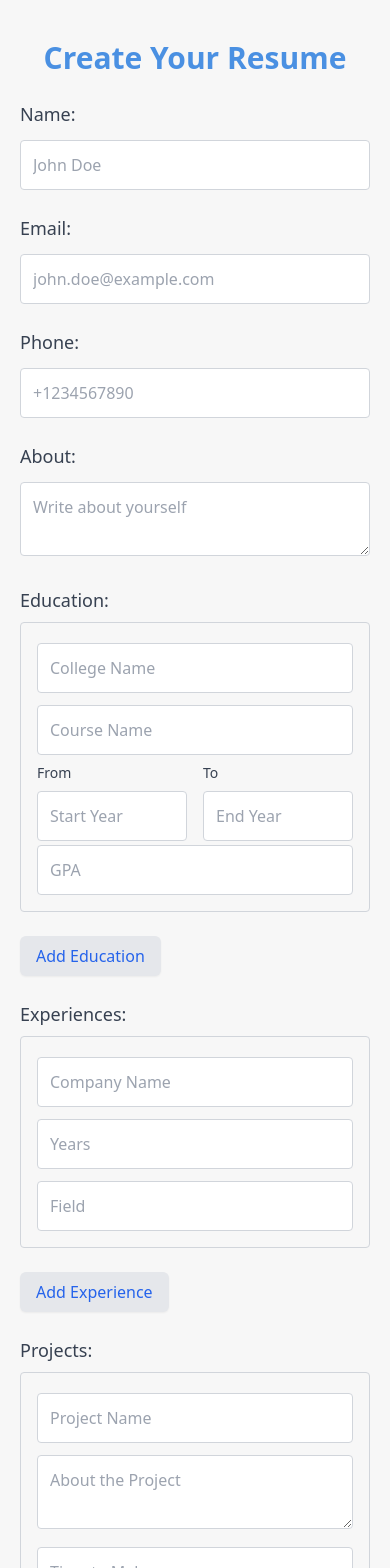
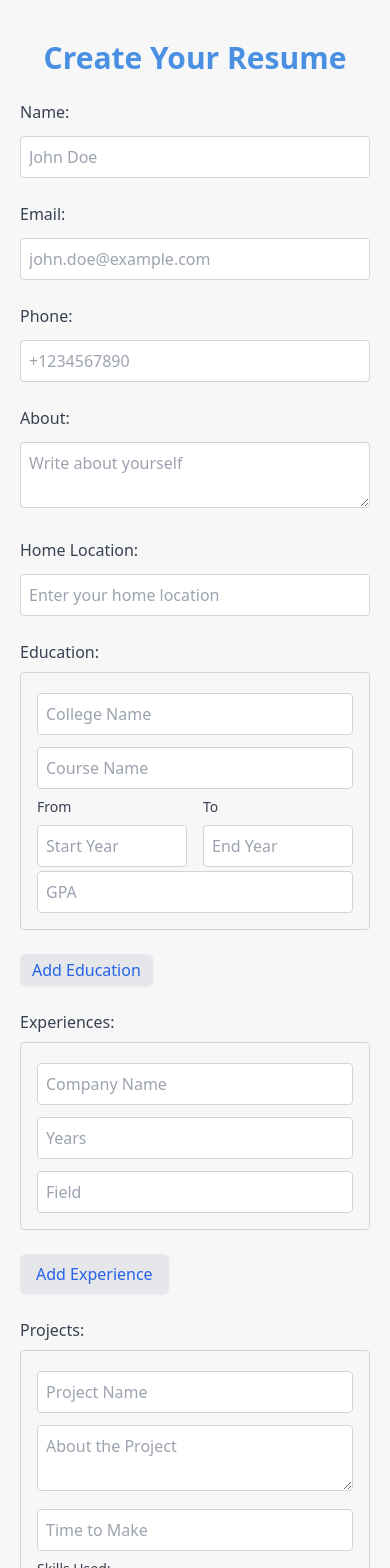
Before and after one commit to senapati484/coreResume, a React (Vite) app: page /create-pdf in a window 390 px wide. Shown: the top 1568 px of the page. Built offline with nearby package versions, Linux system fonts and the light colour scheme; what @react-pdf/renderer would draw is missing.

Commit message:
updating hero and create page

```diff
--- a/src/create-pdf/index.jsx
+++ b/src/create-pdf/index.jsx
@@ -9,6 +9,7 @@ export function CreatePdf() {
     email: "",
     phone: "",
     about: "",
+    homeLocation: "",
     experience: [{ company: "", years: "", field: "" }], // Ensure initial state is an array
     skills: [""],
     education: [
@@ -23,6 +24,7 @@ export function CreatePdf() {
     if (location.state?.formData) {
       setFormData({
         ...location.state.formData,
+        homeLocation: location.state.formData.homeLocation || "",
         experience: Array.isArray(location.state.formData.experience)
           ? location.state.formData.experience
           : [{ company: "", years: "", field: "" }],
@@ -136,7 +138,7 @@ export function CreatePdf() {
       <form className="space-y-6">
         {/* Name Input */}
         <div>
-          <label className="block text-gray-700 text-lg font-medium mb-2">
+          <label className="block text-gray-700 lg:text-lg md:text-md text-base font-medium mb-2">
             Name:
           </label>
           <input
@@ -144,14 +146,14 @@ export function CreatePdf() {
             name="name"
             value={formData.name}
             onChange={handleChange}
-            className="w-full border border-gray-300 p-3 rounded mt-1 focus:outline-none focus:ring-2 focus:ring-blue-400"
+            className="w-full border border-gray-300 lg:p-3 md:p-2 p-2 rounded mt-1 focus:outline-none focus:ring-2 focus:ring-blue-400"
             placeholder="John Doe"
           />
         </div>
 
         {/* Email Input */}
         <div>
-          <label className="block text-gray-700 text-lg font-medium mb-2">
+          <label className="block text-gray-700 lg:text-lg md:text-md text-base font-medium mb-2">
             Email:
           </label>
           <input
@@ -159,14 +161,14 @@ export function CreatePdf() {
             name="email"
             value={formData.email}
             onChange={handleChange}
-            className="w-full border border-gray-300 p-3 rounded mt-1 focus:outline-none focus:ring-2 focus:ring-blue-400"
+            className="w-full border border-gray-300 lg:p-3 md:p-2 p-2 rounded mt-1 focus:outline-none focus:ring-2 focus:ring-blue-400"
             placeholder="john.doe@example.com"
           />
         </div>
 
         {/* Phone Input */}
         <div>
-          <label className="block text-gray-700 text-lg font-medium mb-2">
+          <label className="block text-gray-700 lg:text-lg md:text-md text-base font-medium mb-2">
             Phone:
           </label>
           <input
@@ -174,28 +176,43 @@ export function CreatePdf() {
             name="phone"
             value={formData.phone}
             onChange={handleChange}
-            className="w-full border border-gray-300 p-3 rounded mt-1 focus:outline-none focus:ring-2 focus:ring-blue-400"
+            className="w-full border border-gray-300 lg:p-3 md:p-2 p-2 rounded mt-1 focus:outline-none focus:ring-2 focus:ring-blue-400"
             placeholder="+1234567890"
           />
         </div>
 
         {/* About Yourself */}
         <div>
-          <label className="block text-gray-700 text-lg font-medium mb-2">
+          <label className="block text-gray-700 lg:text-lg md:text-md text-base font-medium mb-2">
             About:
           </label>
           <textarea
             name="about"
             value={formData.about}
             onChange={handleChange}
-            className="w-full border border-gray-300 p-3 rounded mt-1 focus:outline-none focus:ring-2 focus:ring-blue-400"
+            className="w-full border border-gray-300 lg:p-3 md:p-2 p-2 rounded mt-1 focus:outline-none focus:ring-2 focus:ring-blue-400"
             placeholder="Write about yourself"
+          />
+        </div>
+
+        {/* Home Location Input */}
+        <div>
+          <label className="block text-gray-700 lg:text-lg md:text-md text-base font-medium mb-2">
+            Home Location:
+          </label>
+          <input
+            type="text"
+            name="homeLocation"
+            value={formData.homeLocation}
+            onChange={handleChange}
+            className="w-full border border-gray-300 lg:p-3 md:p-2 p-2 rounded mt-1 focus:outline-none focus:ring-2 focus:ring-blue-400"
+            placeholder="Enter your home location"
           />
         </div>
 
         {/* Education Section */}
         <div>
-          <label className="block text-gray-700 text-lg font-medium mb-2">
+          <label className="block text-gray-700 lg:text-lg md:text-md text-base font-medium mb-2">
             Education:
           </label>
           {educationEntries.map((edu, index) => (
@@ -210,7 +227,7 @@ export function CreatePdf() {
                 onChange={(e) =>
                   handleEducationChange(index, "college", e.target.value)
                 }
-                className="w-full border border-gray-300 p-3 rounded mt-1 focus:outline-none focus:ring-2 focus:ring-blue-400 mb-2"
+                className="w-full border border-gray-300 lg:p-3 md:p-2 p-2 rounded mt-1 focus:outline-none focus:ring-2 focus:ring-blue-400 mb-2"
               />
               <input
                 type="text"
@@ -219,7 +236,7 @@ export function CreatePdf() {
                 onChange={(e) =>
                   handleEducationChange(index, "course", e.target.value)
                 }
-                className="w-full border border-gray-300 p-3 rounded mt-1 focus:outline-none focus:ring-2 focus:ring-blue-400 mb-2"
+                className="w-full border border-gray-300 lg:p-3 md:p-2 p-2 rounded mt-1 focus:outline-none focus:ring-2 focus:ring-blue-400 mb-2"
               />
               <div className="flex gap-4">
                 <div className="w-full">
@@ -233,7 +250,7 @@ export function CreatePdf() {
                     onChange={(e) =>
                       handleEducationChange(index, "startYear", e.target.value)
                     }
-                    className="w-full border border-gray-300 p-3 rounded mt-1 focus:outline-none focus:ring-2 focus:ring-blue-400"
+                    className="w-full border border-gray-300 lg:p-3 md:p-2 p-2 rounded mt-1 focus:outline-none focus:ring-2 focus:ring-blue-400"
                   />
                 </div>
                 <div className="w-full">
@@ -247,7 +264,7 @@ export function CreatePdf() {
                     onChange={(e) =>
                       handleEducationChange(index, "endYear", e.target.value)
                     }
-                    className="w-full border border-gray-300 p-3 rounded mt-1 focus:outline-none focus:ring-2 focus:ring-blue-400"
+                    className="w-full border border-gray-300 lg:p-3 md:p-2 p-2 rounded mt-1 focus:outline-none focus:ring-2 focus:ring-blue-400"
                   />
                 </div>
               </div>
@@ -258,7 +275,7 @@ export function CreatePdf() {
                 onChange={(e) =>
                   handleEducationChange(index, "gpa", e.target.value)
                 }
-                className="w-full border border-gray-300 p-3 rounded mt-1 focus:outline-none focus:ring-2 focus:ring-blue-400"
+                className="w-full border border-gray-300 lg:p-3 md:p-2 p-2 rounded mt-1 focus:outline-none focus:ring-2 focus:ring-blue-400"
               />
             </div>
           ))}
@@ -266,7 +283,7 @@ export function CreatePdf() {
           <button
             type="button"
             onClick={addEducation}
-            className="mt-2 bg-gray-200 text-blue-600 py-2 px-4 rounded-md shadow-sm hover:bg-gray-300 transition"
+            className="mt-2 bg-gray-200 text-blue-600 lg:px-5 md:px-4 px-3 lg:py-2 md:py-2 py-1 rounded-md shadow-sm hover:bg-gray-300 transition"
           >
             Add Education
           </button>
@@ -274,7 +291,7 @@ export function CreatePdf() {
 
         {/* Experience Section */}
         <div>
-          <label className="block text-gray-700 text-lg font-medium mb-2">
+          <label className="block text-gray-700 lg:text-lg md:text-md text-base font-medium mb-2">
             Experiences:
           </label>
           {experienceEntries.map((exp, index) => (
@@ -289,7 +306,7 @@ export function CreatePdf() {
                 onChange={(e) =>
                   handleExperienceChange(index, "company", e.target.value)
                 }
-                className="w-full border border-gray-300 p-3 rounded mt-1 focus:outline-none focus:ring-2 focus:ring-blue-400 mb-2"
+                className="w-full border border-gray-300 lg:p-3 md:p-2 p-2 rounded mt-1 focus:outline-none focus:ring-2 focus:ring-blue-400 mb-2"
               />
               <input
                 type="text"
@@ -298,7 +315,7 @@ export function CreatePdf() {
                 onChange={(e) =>
                   handleExperienceChange(index, "years", e.target.value)
                 }
-                className="w-full border border-gray-300 p-3 rounded mt-1 focus:outline-none focus:ring-2 focus:ring-blue-400 mb-2"
+                className="w-full border border-gray-300 lg:p-3 md:p-2 p-2 rounded mt-1 focus:outline-none focus:ring-2 focus:ring-blue-400 mb-2"
               />
               <input
                 type="text"
@@ -307,7 +324,7 @@ export function CreatePdf() {
                 onChange={(e) =>
                   handleExperienceChange(index, "field", e.target.value)
                 }
-                className="w-full border border-gray-300 p-3 rounded mt-1 focus:outline-none focus:ring-2 focus:ring-blue-400"
+                className="w-full border border-gray-300 lg:p-3 md:p-2 p-2 rounded mt-1 focus:outline-none focus:ring-2 focus:ring-blue-400"
               />
             </div>
           ))}
@@ -322,7 +339,7 @@ export function CreatePdf() {
 
         {/* Projects Section */}
         <div>
-          <label className="block text-gray-700 text-lg font-medium mb-2">
+          <label className="block text-gray-700 lg:text-lg md:text-md text-base font-medium mb-2">
             Projects:
           </label>
           {projectEntries.map((proj, index) => (
@@ -337,7 +354,7 @@ export function CreatePdf() {
                 onChange={(e) =>
                   handleProjectChange(index, "name", e.target.value)
                 }
-                className="w-full border border-gray-300 p-3 rounded mt-1 focus:outline-none focus:ring-2 focus:ring-blue-400 mb-2"
+                className="w-full border border-gray-300 lg:p-3 md:p-2 p-2 rounded mt-1 focus:outline-none focus:ring-2 focus:ring-blue-400 mb-2"
               />
               <textarea
                 placeholder="About the Project"
@@ -345,7 +362,7 @@ export function CreatePdf() {
                 onChange={(e) =>
                   handleProjectChange(index, "about", e.target.value)
                 }
-                className="w-full border border-gray-300 p-3 rounded mt-1 focus:outline-none focus:ring-2 focus:ring-blue-400 mb-2"
+                className="w-full border border-gray-300 lg:p-3 md:p-2 p-2 rounded mt-1 focus:outline-none focus:ring-2 focus:ring-blue-400 mb-2"
               />
               <input
                 type="text"
@@ -354,7 +371,7 @@ export function CreatePdf() {
                 onChange={(e) =>
                   handleProjectChange(index, "time", e.target.value)
                 }
-                className="w-full border border-gray-300 p-3 rounded mt-1 focus:outline-none focus:ring-2 focus:ring-blue-400 mb-2"
+                className="w-full border border-gray-300 lg:p-3 md:p-2 p-2 rounded mt-1 focus:outline-none focus:ring-2 focus:ring-blue-400 mb-2"
               />
               <div className="mb-2">
                 <label className="block text-gray-700 text-sm font-medium mb-2">
@@ -373,7 +390,7 @@ export function CreatePdf() {
                         e.target.value
                       )
                     }
-                    className="w-full border border-gray-300 p-3 rounded mt-1 focus:outline-none focus:ring-2 focus:ring-blue-400 mb-2"
+                    className="w-full border border-gray-300 lg:p-3 md:p-2 p-2 rounded mt-1 focus:outline-none focus:ring-2 focus:ring-blue-400 mb-2"
                   />
                 ))}
                 <button
@@ -397,7 +414,7 @@ export function CreatePdf() {
 
         {/* Skills Section */}
         <div>
-          <label className="block text-gray-700 text-lg font-medium mb-2">
+          <label className="block text-gray-700 lg:text-lg md:text-md text-base font-medium mb-2">
             Skills:
           </label>
           {formData.skills.map((skill, index) => (
@@ -407,7 +424,7 @@ export function CreatePdf() {
               placeholder="Skill"
               value={skill}
               onChange={(e) => handleSkillChange(index, e.target.value)}
-              className="w-full border border-gray-300 p-3 rounded mt-1 focus:outline-none focus:ring-2 focus:ring-blue-400 mb-2"
+              className="w-full border border-gray-300 lg:p-3 md:p-2 p-2 rounded mt-1 focus:outline-none focus:ring-2 focus:ring-blue-400 mb-2"
             />
           ))}
           <button
```
Also changed, not shown: src/components/Header.jsx (+10 -8 lines), src/components/Hero.jsx (+5 -3 lines), src/myDocument.jsx (+7 -3 lines).
